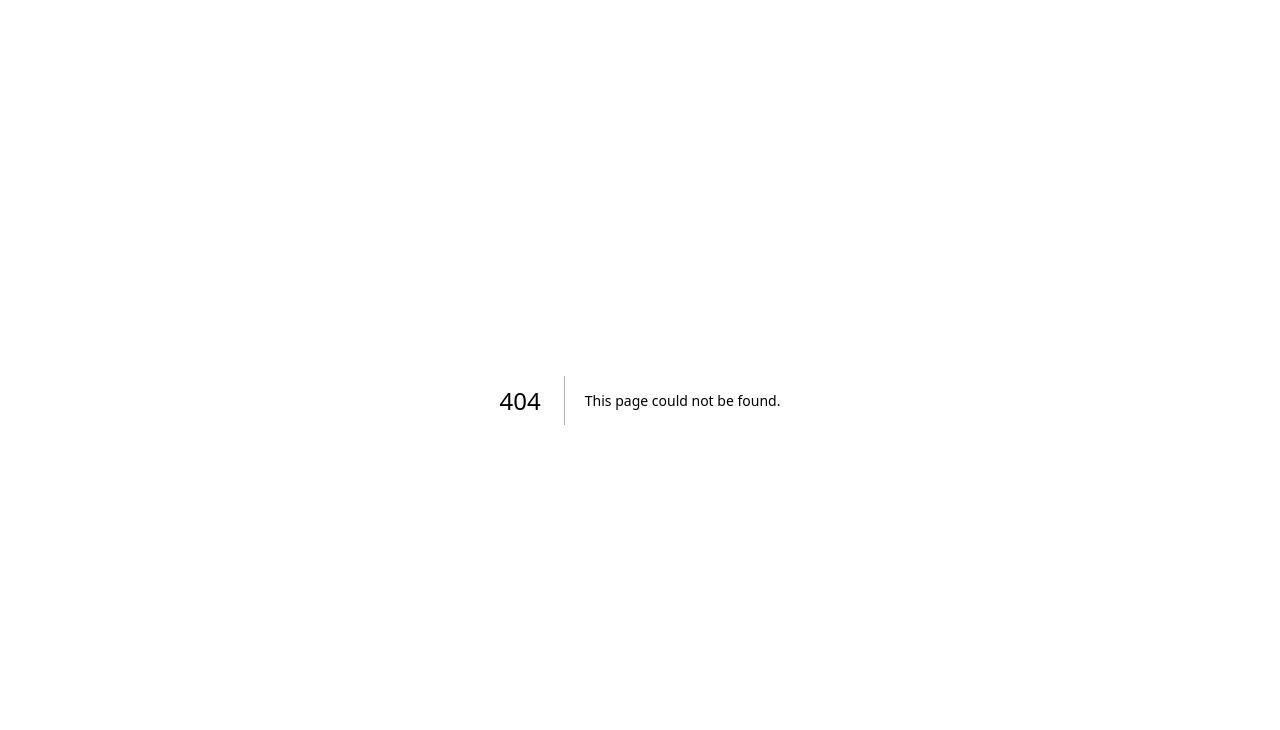
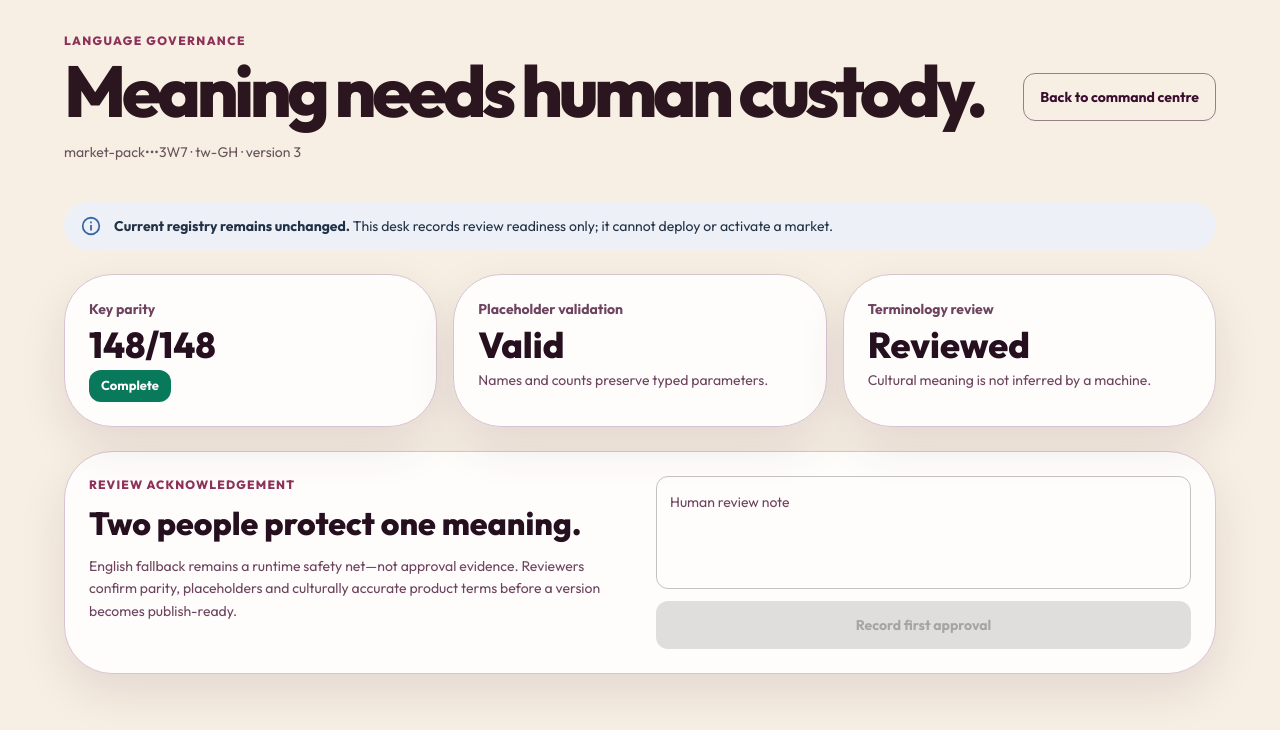
Before and after one commit to stanleyHayes/obiara, a Next.js app in the folder apps/admin/: page /governance in a window 1280 px wide. Before the commit this address had no page. Shown: the top 730 px of the page. Built offline with nearby package versions, Linux system fonts and the light colour scheme; what @mui/material-nextjs would draw is missing.

Commit message:
feat(admin): add market-pack governance desk

```diff
--- /dev/null
+++ b/apps/admin/app/governance/governance-desk.tsx
@@ -0,0 +1,130 @@
+"use client";
+
+import {
+  Alert,
+  Box,
+  Button,
+  Card,
+  Chip,
+  Container,
+  FormControl,
+  InputLabel,
+  MenuItem,
+  Select,
+  Stack,
+  TextField,
+  Typography,
+} from "@mui/material";
+import Link from "next/link";
+import { useReducer } from "react";
+
+import {
+  checksPass,
+  governanceReducer,
+  initialGovernanceState,
+} from "./governance-model";
+
+export function GovernanceDesk() {
+  const [state, dispatch] = useReducer(governanceReducer, initialGovernanceState);
+  const ready = checksPass(state);
+  return (
+    <Box sx={{ bgcolor: "#f7efe3", color: "#2b151f", minHeight: "100vh", py: 4 }}>
+      <Container maxWidth="lg">
+        <Stack direction={{ xs: "column", md: "row" }} spacing={2} sx={{ alignItems: { md: "center" }, justifyContent: "space-between", mb: 5 }}>
+          <Box>
+            <Typography sx={{ color: "#8e3159", fontSize: 12, fontWeight: 800, letterSpacing: 1.4 }}>LANGUAGE GOVERNANCE</Typography>
+            <Typography component="h1" sx={{ fontSize: { xs: 44, md: 72 }, fontWeight: 800, letterSpacing: "-0.06em", lineHeight: .95, mt: 1 }}>
+              Meaning needs human custody.
+            </Typography>
+            <Typography sx={{ color: "#69535d", mt: 2 }}>{state.proposalRef} · {state.locale} · version {state.version}</Typography>
+          </Box>
+          <Link href="/"><Button variant="outlined">Back to command centre</Button></Link>
+        </Stack>
+
+        <Alert severity={state.publishState === "publish_ready" ? "success" : "info"} sx={{ borderRadius: 3, mb: 3 }}>
+          <strong>{state.publishState === "publish_ready" ? "Publish-ready preview." : "Current registry remains unchanged."}</strong>{" "}
+          This desk records review readiness only; it cannot deploy or activate a market.
+        </Alert>
+
+        <Box sx={{ display: "grid", gap: 2, gridTemplateColumns: { xs: "1fr", md: "repeat(3,minmax(0,1fr))" } }}>
+          <Card sx={{ borderRadius: 4, p: 3 }}>
+            <Typography sx={{ color: "text.secondary", fontWeight: 700 }}>Key parity</Typography>
+            <Typography sx={{ fontSize: 36, fontWeight: 800 }}>{state.translatedKeys}/{state.sourceKeys}</Typography>
+            <Chip color={state.translatedKeys === state.sourceKeys ? "success" : "error"} label={state.translatedKeys === state.sourceKeys ? "Complete" : "Missing keys"} />
+          </Card>
+          <Card sx={{ borderRadius: 4, p: 3 }}>
+            <Typography sx={{ color: "text.secondary", fontWeight: 700 }}>Placeholder validation</Typography>
+            <Typography sx={{ fontSize: 36, fontWeight: 800 }}>{state.placeholdersValid ? "Valid" : "Drift"}</Typography>
+            <Typography sx={{ color: "text.secondary" }}>Names and counts preserve typed parameters.</Typography>
+          </Card>
+          <Card sx={{ borderRadius: 4, p: 3 }}>
+            <Typography sx={{ color: "text.secondary", fontWeight: 700 }}>Terminology review</Typography>
+            <Typography sx={{ fontSize: 36, fontWeight: 800 }}>{state.terminologyReviewed ? "Reviewed" : "Pending"}</Typography>
+            <Typography sx={{ color: "text.secondary" }}>Cultural meaning is not inferred by a machine.</Typography>
+          </Card>
+        </Box>
+
+        <Card sx={{ borderRadius: 4, display: "grid", gap: 4, gridTemplateColumns: { xs: "1fr", md: "1fr 1fr" }, mt: 3, p: 3 }}>
+          <Box>
+            <Typography sx={{ color: "#8e3159", fontSize: 12, fontWeight: 800, letterSpacing: 1.2 }}>REVIEW ACKNOWLEDGEMENT</Typography>
+            <Typography component="h2" sx={{ fontSize: 32, fontWeight: 800, mt: 1 }}>Two people protect one meaning.</Typography>
+            <Typography sx={{ color: "text.secondary", lineHeight: 1.6, mt: 1 }}>
+              English fallback remains a runtime safety net—not approval evidence. Reviewers confirm parity, placeholders and culturally accurate product terms before a version becomes publish-ready.
+            </Typography>
+          </Box>
+          {state.publishState === "draft" ? (
+            <Box>
+              <TextField
+                fullWidth
+                label="Human review note"
+                multiline
+                onChange={(event) => dispatch({ type: "review-note", value: event.target.value })}
+                rows={4}
+                value={state.humanReviewNote}
+              />
+              <Button
+                disabled={!ready || state.humanReviewNote.trim().length < 12}
+                fullWidth
+                onClick={() => dispatch({ type: "first-approve", actor: "operator•••A1" })}
+                sx={{ mt: 1.5 }}
+                variant="contained"
+              >
+                Record first approval
+              </Button>
+            </Box>
+          ) : state.publishState === "first_approved" ? (
+            <Box>
+              <Alert severity="info" sx={{ mb: 2 }}>First approval · {state.primaryApprover}</Alert>
+              <FormControl fullWidth>
+                <InputLabel id="second-approver-label">Distinct second approver</InputLabel>
+                <Select
+                  label="Distinct second approver"
+                  labelId="second-approver-label"
+                  onChange={(event) => dispatch({ type: "second-approver", actor: event.target.value })}
+                  value={state.secondApprover}
+                >
+                  <MenuItem value="operator•••A1">Adwoa · same operator</MenuItem>
+                  <MenuItem value="operator•••B8">Kofi · language governance</MenuItem>
+                </Select>
+              </FormControl>
+              <Button
+                disabled={!state.secondApprover || state.secondApprover === state.primaryApprover}
+                fullWidth
+                onClick={() => dispatch({ type: "confirm-second-approval" })}
+                sx={{ mt: 1.5 }}
+                variant="contained"
+              >
+                Confirm second approval
+              </Button>
+            </Box>
+          ) : (
+            <Alert severity="success">
+              <strong>Version {state.version} is publish-ready.</strong><br />
+              The immutable proposal is ready for a separate deployment workflow. No registry or market was changed here.
+            </Alert>
+          )}
+        </Card>
+      </Container>
+    </Box>
+  );
+}
--- /dev/null
+++ b/apps/admin/app/governance/governance-model.ts
@@ -0,0 +1,76 @@
+export interface GovernanceState {
+  readonly proposalRef: string;
+  readonly locale: "tw-GH";
+  readonly version: 3;
+  readonly sourceKeys: number;
+  readonly translatedKeys: number;
+  readonly placeholdersValid: boolean;
+  readonly terminologyReviewed: boolean;
+  readonly humanReviewNote: string;
+  readonly primaryApprover: string | null;
+  readonly secondApprover: string;
+  readonly publishState: "draft" | "first_approved" | "publish_ready";
+}
+
+export type GovernanceAction =
+  | { readonly type: "review-note"; readonly value: string }
+  | { readonly type: "first-approve"; readonly actor: string }
+  | { readonly type: "second-approver"; readonly actor: string }
+  | { readonly type: "confirm-second-approval" };
+
+export const initialGovernanceState: GovernanceState = {
+  proposalRef: "market-pack•••3W7",
+  locale: "tw-GH",
+  version: 3,
+  sourceKeys: 148,
+  translatedKeys: 148,
+  placeholdersValid: true,
+  terminologyReviewed: true,
+  humanReviewNote: "",
+  primaryApprover: null,
+  secondApprover: "",
+  publishState: "draft",
+};
+
+export function checksPass(state: GovernanceState) {
+  return (
+    state.sourceKeys > 0 &&
+    state.sourceKeys === state.translatedKeys &&
+    state.placeholdersValid &&
+    state.terminologyReviewed
+  );
+}
+
+export function governanceReducer(
+  state: GovernanceState,
+  action: GovernanceAction,
+): GovernanceState {
+  if (action.type === "review-note" && state.publishState === "draft") {
+    return { ...state, humanReviewNote: action.value.slice(0, 180) };
+  }
+  if (
+    action.type === "first-approve" &&
+    state.publishState === "draft" &&
+    checksPass(state) &&
+    state.humanReviewNote.trim().length >= 12 &&
+    action.actor.length > 0
+  ) {
+    return {
+      ...state,
+      primaryApprover: action.actor,
+      publishState: "first_approved",
+    };
+  }
+  if (action.type === "second-approver" && state.publishState === "first_approved") {
+    return { ...state, secondApprover: action.actor };
+  }
+  if (
+    action.type === "confirm-second-approval" &&
+    state.publishState === "first_approved" &&
+    state.secondApprover.length > 0 &&
+    state.secondApprover !== state.primaryApprover
+  ) {
+    return { ...state, publishState: "publish_ready" };
+  }
+  return state;
+}
--- /dev/null
+++ b/apps/admin/app/governance/page.tsx
@@ -0,0 +1,5 @@
+import { GovernanceDesk } from "./governance-desk";
+
+export default function GovernancePage() {
+  return <GovernanceDesk />;
+}
--- a/apps/admin/app/page.tsx
+++ b/apps/admin/app/page.tsx
@@ -25,6 +25,7 @@ const navigation = [
   ["✦", "Fires", ""],
   ["¤", "Finance", ""],
   ["▦", "Analytics", ""],
+  ["Aa", "Language governance", ""],
   ["≡", "Audit trail", ""],
 ];
 
@@ -107,6 +108,8 @@ export default function AdminHome() {
                       ? "/finance"
                       : label === "Analytics"
                         ? "/analytics"
+                        : label === "Language governance"
+                          ? "/governance"
                       : undefined
               }
             >
```
Also changed, not shown: 2 other files (tests, documents, lock files or other folders).
